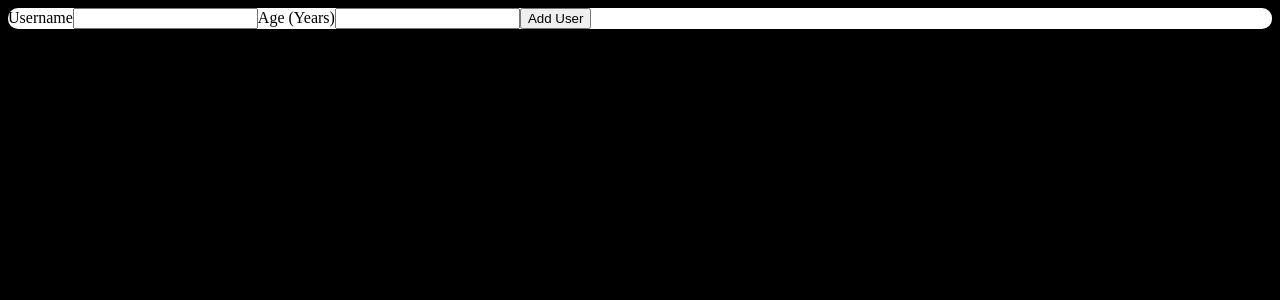
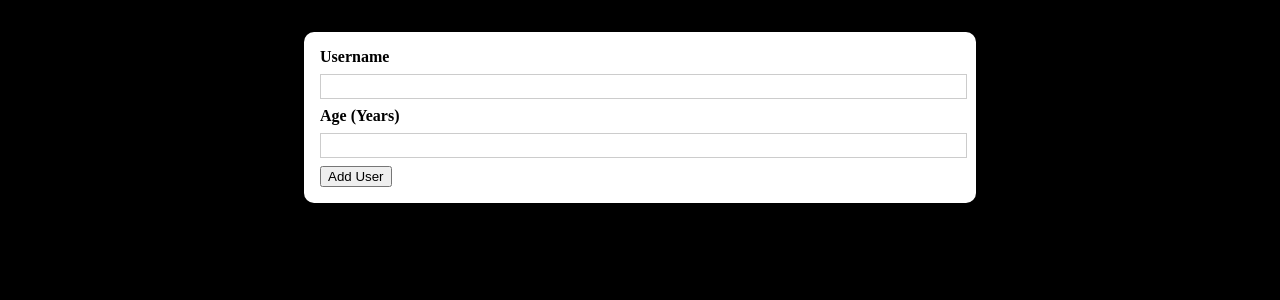
Before and after one commit to janiceh94/warningPopUp, a React (Create React App) app: page / in a window 1280 px wide. Shown: the top 300 px of the page. Built offline with nearby package versions, Linux system fonts and the light colour scheme.

Commit message:
re-usable card component

```diff
--- a/src/components/UI/Card.js
+++ b/src/components/UI/Card.js
@@ -2,7 +2,7 @@ import classes from "./Card.module.css";
 
 export default function Card(props){
     return (
-        <div className={classes.card}>
+        <div className={`${classes.card} ${props.className}`}>
             {/* pass content that is wrapped in the Card component */}
             {props.children}
         </div>
--- a/src/components/Users/AddUser.js
+++ b/src/components/Users/AddUser.js
@@ -9,7 +9,7 @@ export default function AddUser(props){
 
     return (
         <div>
-            <Card>
+            <Card className={classes.input}>
                 <form onSubmit={handleSubmit}>
                     <label htmlFor="username">Username</label>
                     <input id="username" type="text"/>
```
